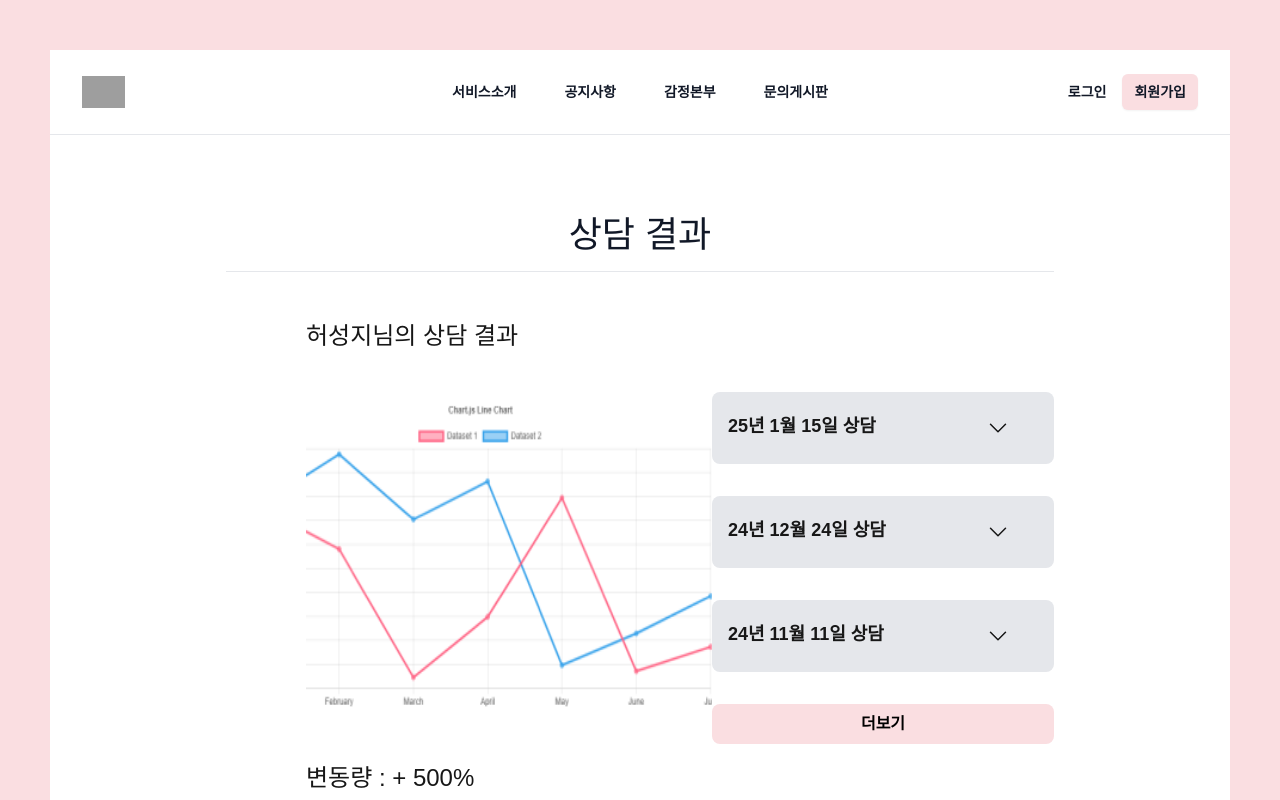
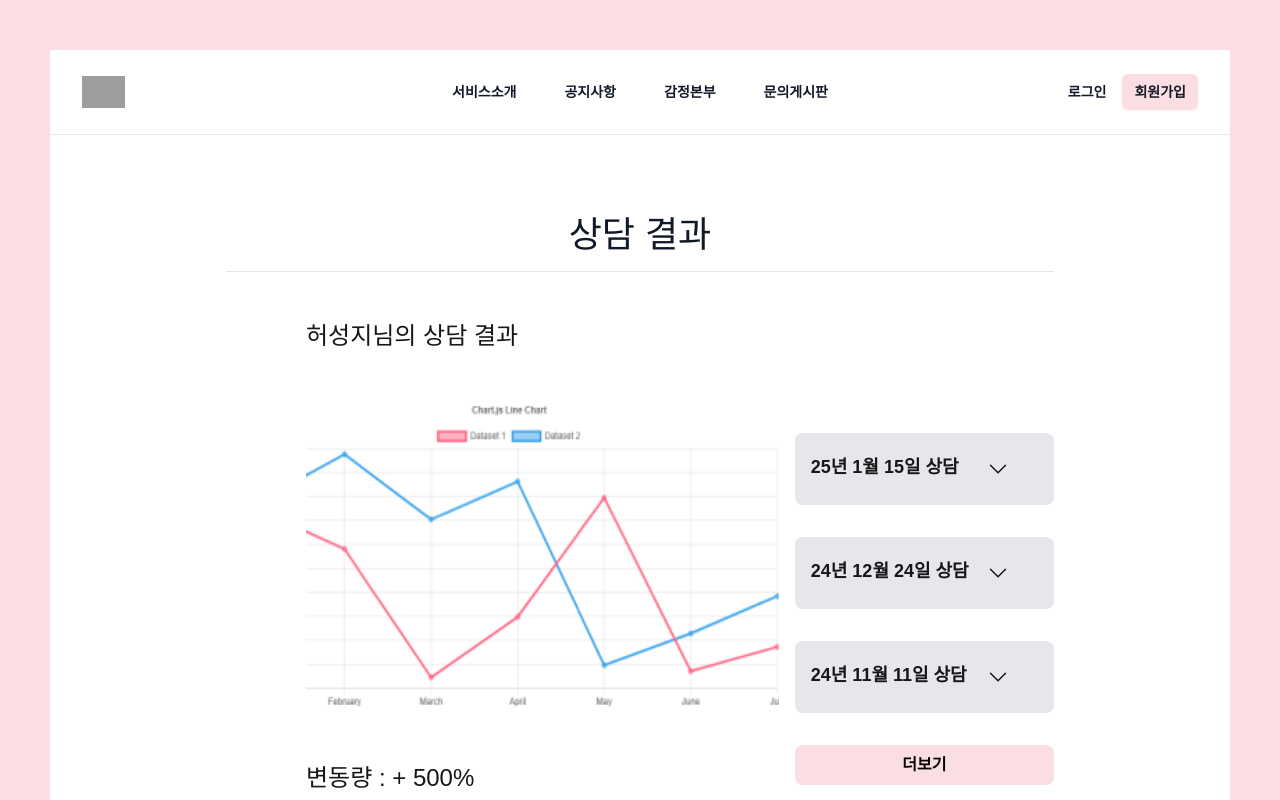
Before and after one commit to gjtjdwl/insideout-front, a Next.js app: page /mypage/counsellog in a window 1280 px wide. Shown: the top 800 px of the page. Built offline with nearby package versions, Linux system fonts and the light colour scheme; grey boxes are pictures that could not be loaded.

Commit message:
chore: 그래프 크기 아코디언 길이에 반응하지 않도록 수정

```diff
--- a/app/(header)/mypage/counsellog/page.tsx
+++ b/app/(header)/mypage/counsellog/page.tsx
@@ -21,7 +21,8 @@ const Accordion = () => {
 
         <hr className="mb-12" />
         <div className="text-2xl pl-20 mb-10">허성지님의 상담 결과</div>
-        <div className="columns-2">
+        <div className="flex justify-center">
+          <div>
             <Image
               src="/graph.png"
               alt="그래프 들어갈 자리"
@@ -30,10 +31,9 @@ const Accordion = () => {
               style={{ height: '330px' }}
               className="ml-20"
             />
-
             <div className="text-2xl pl-20 pt-10">변동량 : + 500%</div>
-
-          <div className="flex flex-col justify-center items-cneter  pl-8 ml-8 mt-8">
+          </div>
+          <div className="flex flex-col justify-center items-cneter w-[50%] pl-24 mt-8">
             <AccordionItem
               header="25년 1월 15일 상담"
               text="괜찮아 보입니다. 우울한 감정은 보이지 않습니다. 다만 이 프로젝트에 대한 짜증이 많은 것 같습니다. 짜증나!
```
Lines whose indentation alone changed are shown as unchanged.
